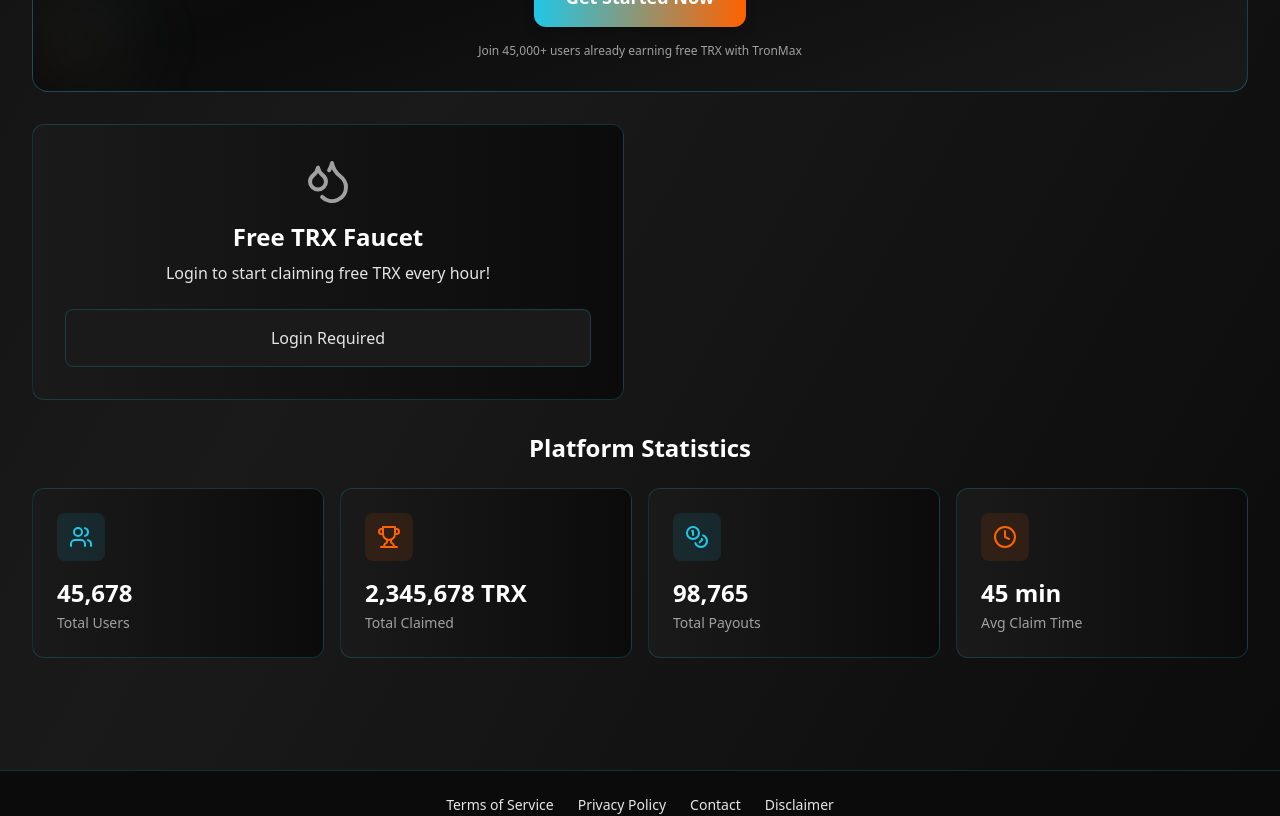
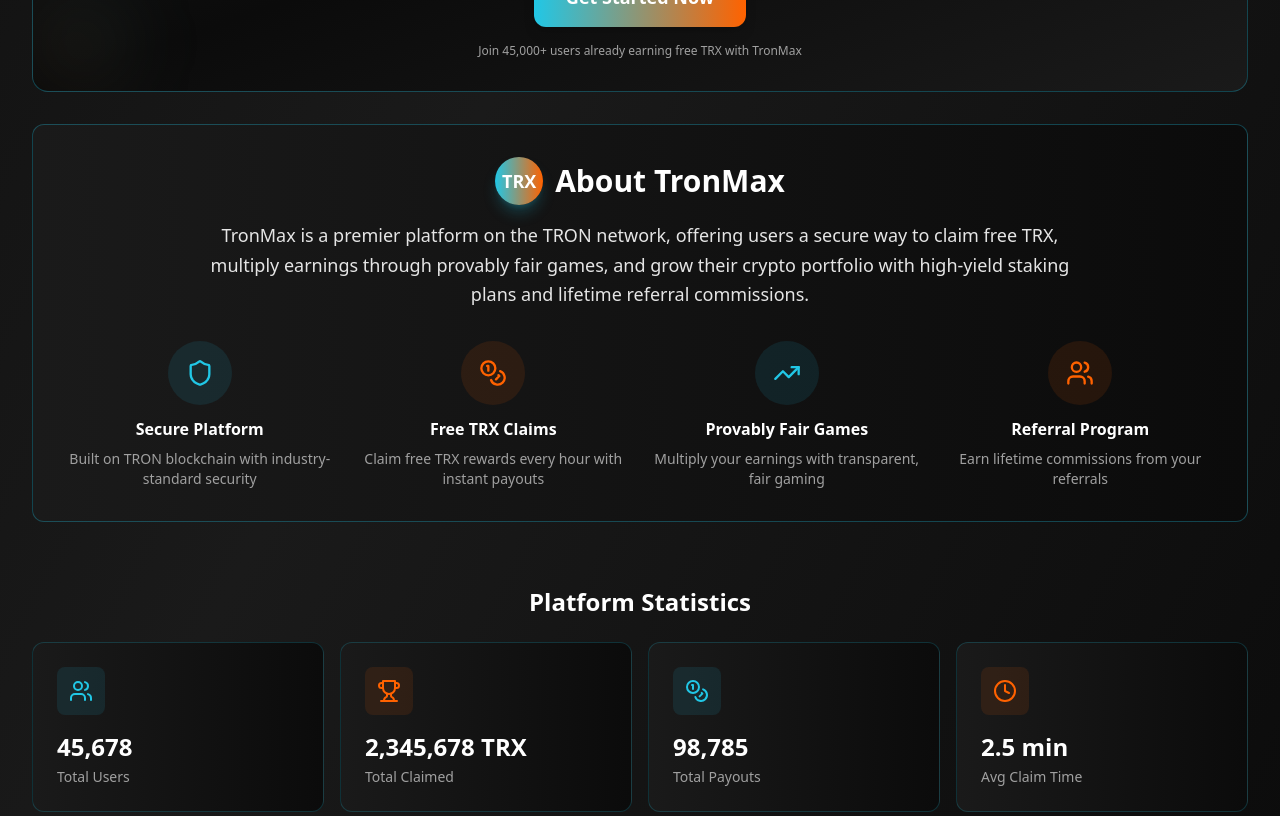
Before and after one commit to inwi72/tronmax-b1, a React (Vite) app: page / in a window 1280 px wide. Shown: the part 1400-2216 px from the top of the page. Built offline with nearby package versions, Linux system fonts and the light colour scheme.

Commit message:
Update App.tsx

```diff
--- a/src/App.tsx
+++ b/src/App.tsx
@@ -11,6 +11,7 @@
 import PageContent from './components/PageContent';
 import Footer from './components/Footer';
 import UserOnboarding from './components/UserOnboarding';
+import AboutTronMax from './components/AboutTronMax';
 
 function App() {
   const [isAuthenticated, setIsAuthenticated] = useState(false);
@@ -25,8 +26,8 @@
   const stats = {
     totalUsers: 45678,
     totalClaimed: 2345678,
-    totalPayouts: 98765,
-    avgClaimTime: '45 min',
+    totalPayouts: 98785,
+    avgClaimTime: '2.5 min',
   };
 
   // Countdown timer effect
@@ -129,7 +130,10 @@
               <BalanceDisplay balance={balance} isAuthenticated={isAuthenticated} />
             )}
 
+            <AboutTronMax />
+
             <div className="grid grid-cols-1 lg:grid-cols-2 gap-8 mb-8">
+              {isAuthenticated && (
                 <FaucetClaim
                   isAuthenticated={isAuthenticated}
                   canClaim={canClaim}
@@ -137,9 +141,10 @@
                   onClaim={handleClaim}
                   onShowHiLoPopup={() => setShowHiLoPopup(true)}
                 />
+              )}
 
               {isAuthenticated && (
-                <div id="hilo-game">
+                <div id="hilo-game" className={!isAuthenticated ? 'lg:col-span-2' : ''}>
                   <HiLoGame
                     isAuthenticated={isAuthenticated}
                     balance={balance}
```
Lines whose indentation alone changed are shown as unchanged.
